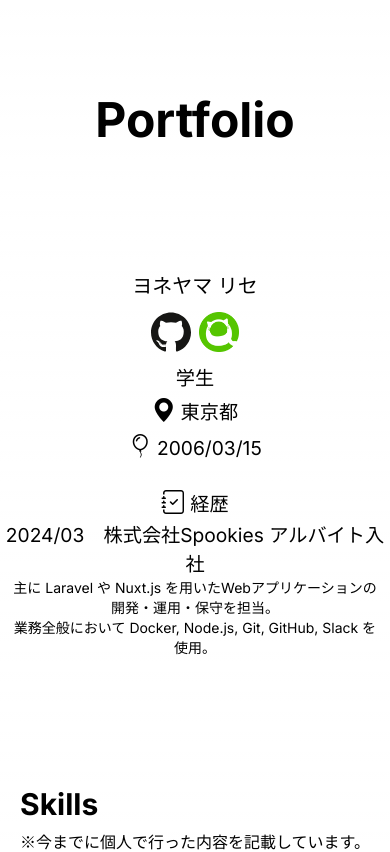
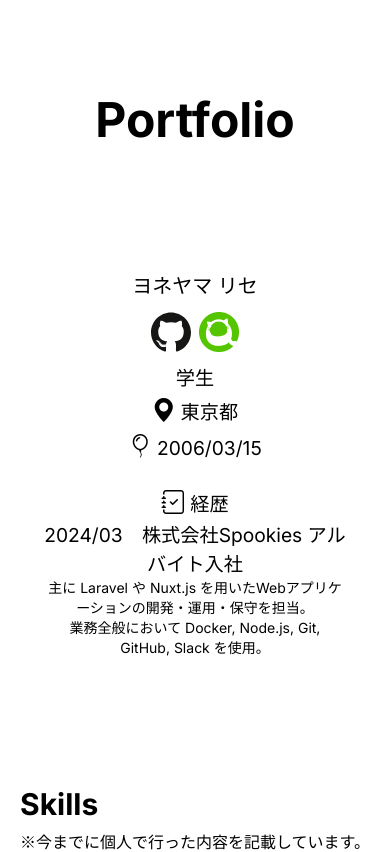
Before and after one commit to koppepam/portfolio, a Next.js app: page / in a window 390 px wide. Shown: the top 852 px of the page. Built offline with nearby package versions, Linux system fonts and the light colour scheme.

Commit message:
業務内容 mdサイズ以下にmx追加

```diff
--- a/components/AboutMe.tsx
+++ b/components/AboutMe.tsx
@@ -3,7 +3,7 @@ export default function AboutMe() {
   const text = {fontSize: "1.2rem"};
 
   return (
-    <div className="lg:w-1/2">
+    <div className="lg:w-1/2 lg:mx-0 mx-10">
       <h2 className="text-xl">ヨネヤマ リセ</h2>
       <div className="flex items-strech my-3 space-x-2 place-content-center lg:place-content-start">
         <a href="https://github.com/koppepam" target="_blank" rel="noopener noreferrer"><img src="/images/github-icon.svg" alt="GitHub" className="size-10"/></a>
```
